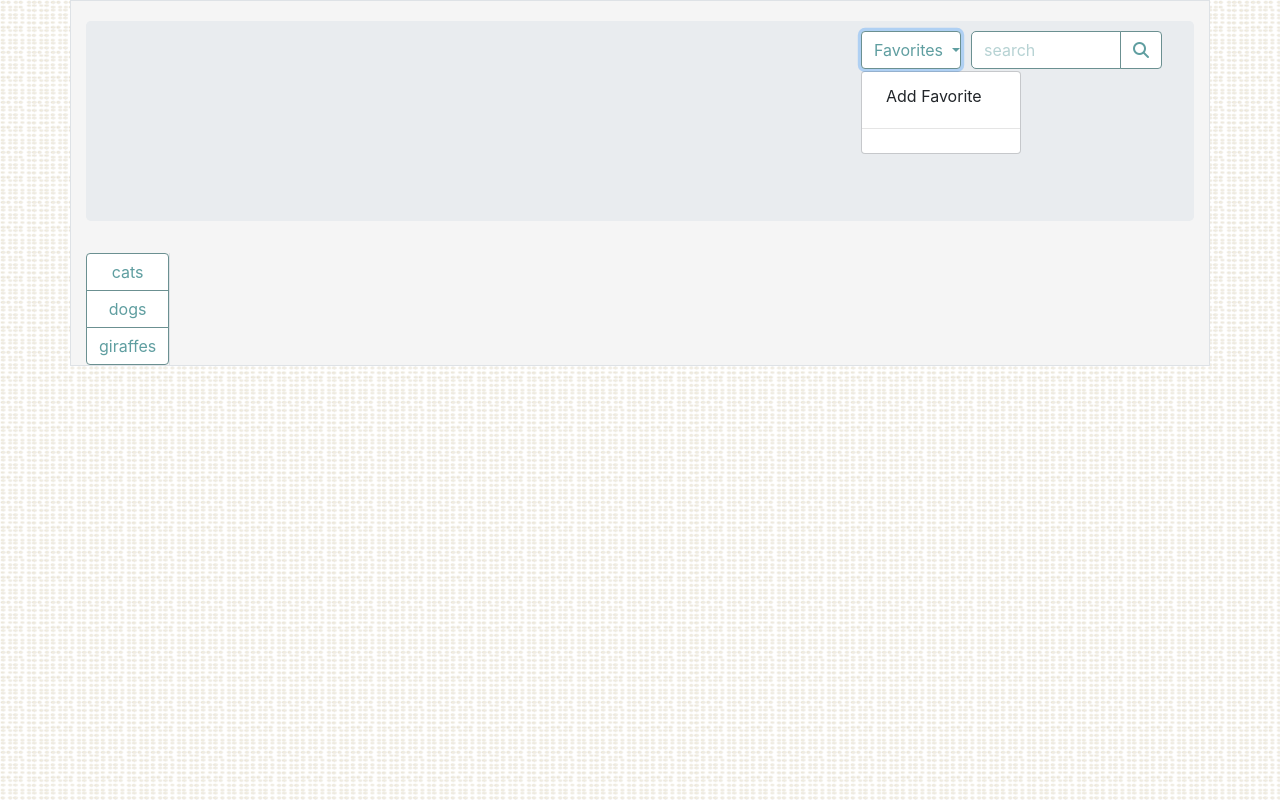
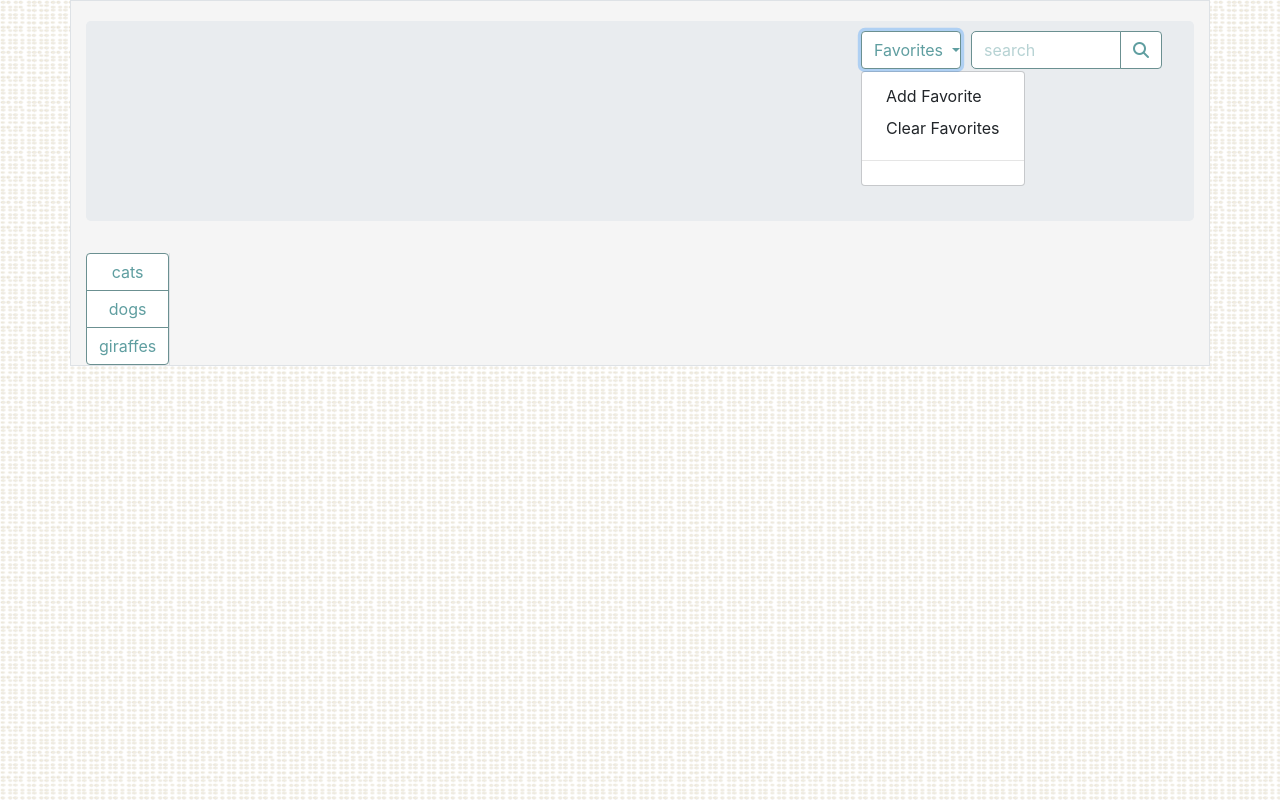
Before and after one commit to bcandyman/GifTastic, a plain HTML site: page index.html in a window 1280 px wide. Both pictures are taken after a click on the button "Favorites". Drawn offline with nearby package versions, Linux system fonts and the light colour scheme.

Commit message:
Added clear favorites to dropdown button

```diff
--- a/index.html
+++ b/index.html
@@ -31,6 +31,7 @@
                             </button>
                             <div class="dropdown-menu" aria-labelledby="dropdownMenuButton">
                                 <a class="dropdown-item" id="add-to-favorites" href="#">Add Favorite</a>
+                                <a class="dropdown-item" id="clear-favorites" href="#">Clear Favorites</a>
                                 <hr>
                             </div>
                         </div>
```
